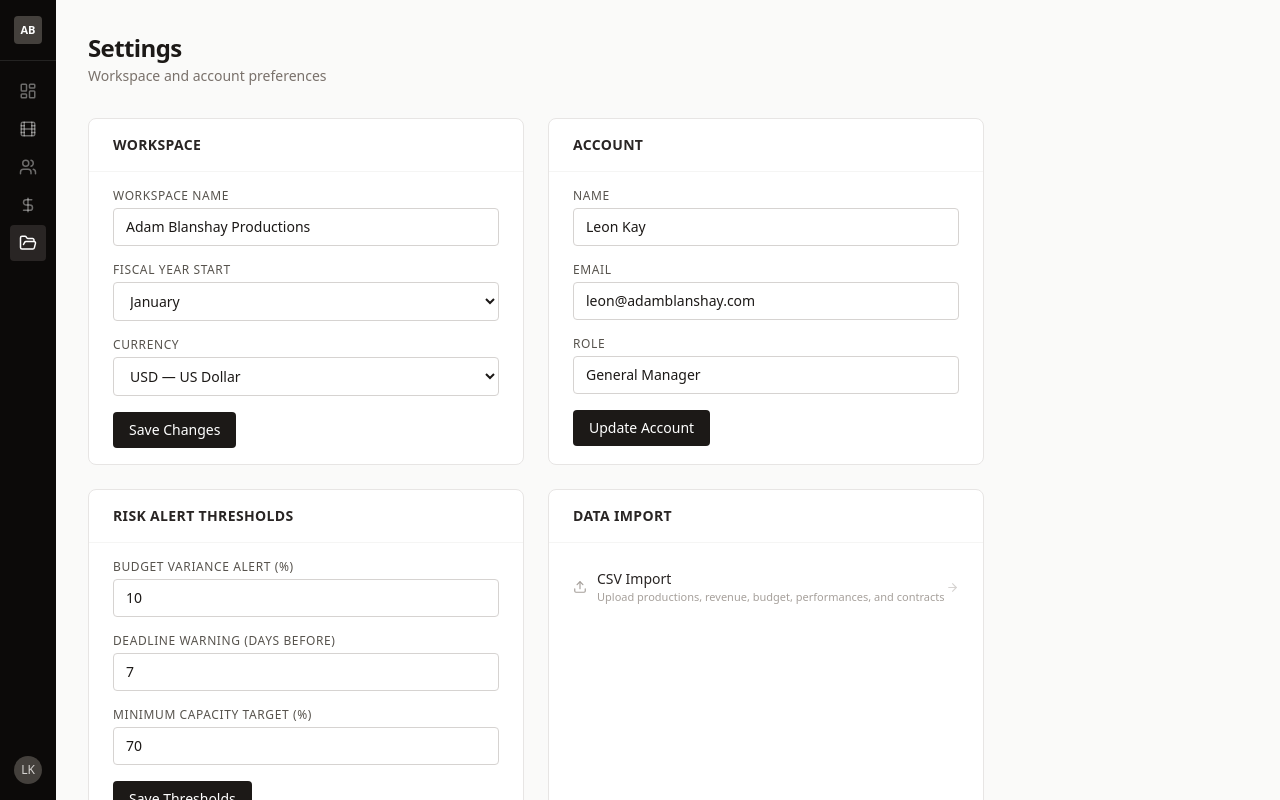
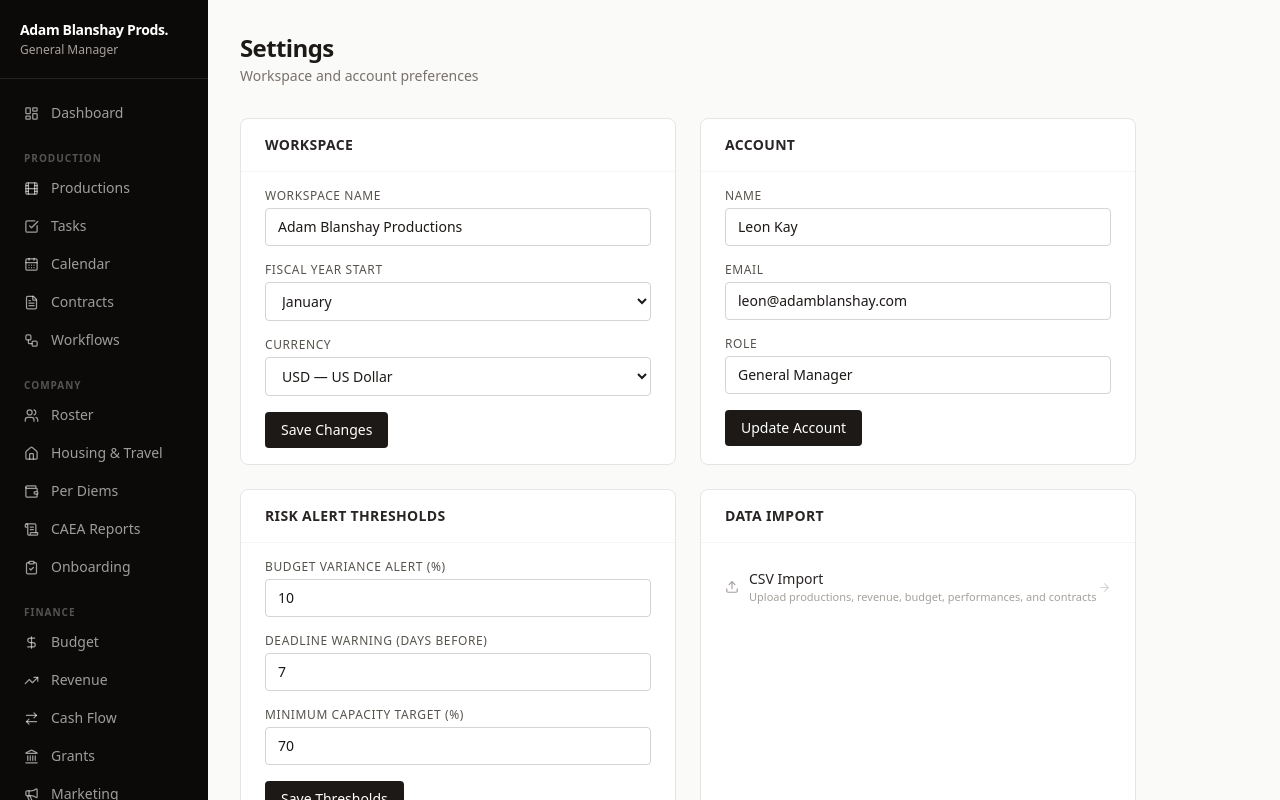
Before and after one commit to MattStody/StageOS, a Next.js app: page /settings in a window 1280 px wide. Built offline with nearby package versions, Linux system fonts and the light colour scheme.

Commit message:
Show expanded labeled sidebar for role users, keep icon rail for admin
https://claude.ai/code/session_011sicns6EXz6p7GjtupkytX

```diff
--- a/components/layout/Sidebar.tsx
+++ b/components/layout/Sidebar.tsx
@@ -96,10 +96,97 @@ export function Sidebar() {
   const logoUrl = isDemo && config?.logoUrl ? config.logoUrl : null
 
   const allowedSections = currentUser?.sections ?? sections.map((s) => s.id)
+  const visibleSections = sections.filter((s) => isDemo || allowedSections.includes(s.id))
 
   const userInitials = userName.split(' ').map((w: string) => w[0]).join('').slice(0, 2).toUpperCase()
   const orgInitials = orgName.split(' ').map((w: string) => w[0]).join('').slice(0, 2).toUpperCase()
 
+  // Role users (not admin, not demo) get the expanded labeled sidebar
+  const useExpandedNav = !currentUser?.isAdmin && !isDemo
+
+  if (useExpandedNav) {
+    return (
+      <aside
+        className="w-52 shrink-0 bg-stone-950 min-h-screen flex flex-col z-40"
+        style={navColor ? { backgroundColor: navColor } : undefined}
+      >
+        {/* Logo */}
+        <div className="px-5 py-5 border-b border-white/10">
+          <p className="text-white font-semibold text-sm tracking-tight truncate">{orgName}</p>
+          <p className="text-stone-400 text-xs mt-0.5 truncate">{userTitle}</p>
+        </div>
+
+        {/* Nav */}
+        <nav className="flex-1 px-3 py-4 space-y-5 overflow-y-auto">
+          {visibleSections.map((section) => {
+            if (section.href) {
+              const active = isSectionActive(section, pathname)
+              const Icon = section.icon
+              return (
+                <Link
+                  key={section.id}
+                  href={section.href}
+                  className={cn(
+                    'flex items-center gap-3 px-3 py-2 rounded text-sm transition-colors',
+                    active ? 'text-white' : 'text-white/60 hover:text-white hover:bg-white/10',
+                  )}
+                  style={active ? { backgroundColor: accentColor ?? '#292524' } : undefined}
+                >
+                  <Icon size={15} />
+                  {section.label}
+                </Link>
+              )
+            }
+            return (
+              <div key={section.id}>
+                <p className="px-3 mb-1 text-[10px] font-semibold uppercase tracking-widest text-white/30">
+                  {section.label}
+                </p>
+                <div className="space-y-0.5">
+                  {section.items?.map((item) => {
+                    const active = pathname === item.href || pathname.startsWith(item.href + '/')
+                    const Icon = item.icon
+                    return (
+                      <Link
+                        key={item.href}
+                        href={item.href}
+                        className={cn(
+                          'flex items-center gap-3 px-3 py-2 rounded text-sm transition-colors',
+                          active ? 'text-white' : 'text-white/60 hover:text-white hover:bg-white/10',
+                        )}
+                        style={active ? { backgroundColor: accentColor ?? '#292524' } : undefined}
+                      >
+                        <Icon size={15} />
+                        {item.label}
+                      </Link>
+                    )
+                  })}
+                </div>
+              </div>
+            )
+          })}
+        </nav>
+
+        {/* User */}
+        <div className="px-5 py-4 border-t border-white/10">
+          <div className="flex items-center gap-3">
+            <div
+              className="w-7 h-7 rounded-full flex items-center justify-center text-xs font-medium shrink-0"
+              style={{ backgroundColor: '#44403c', color: '#d6d3d1' }}
+            >
+              {userInitials}
+            </div>
+            <div className="min-w-0">
+              <p className="text-xs text-stone-300 font-medium truncate">{userName}</p>
+              <p className="text-xs text-stone-500 truncate">{userTitle}</p>
+            </div>
+          </div>
+        </div>
+      </aside>
+    )
+  }
+
+  // Admin / demo: icon rail with hover flyouts
   return (
     <aside
       className="w-14 shrink-0 bg-stone-950 min-h-screen flex flex-col items-center z-40 relative"
@@ -127,7 +214,7 @@ export function Sidebar() {
 
       {/* Nav rail */}
       <nav className="flex-1 flex flex-col items-center py-3 gap-0.5 w-full">
-        {sections.filter((s) => isDemo || allowedSections.includes(s.id)).map((section) => {
+        {visibleSections.map((section) => {
           const active = isSectionActive(section, pathname)
           const Icon = section.icon
 
@@ -159,7 +246,6 @@ export function Sidebar() {
           return (
             <div key={section.id} className="relative group w-full flex justify-center">
               <div className="cursor-default">{iconBtn}</div>
-              {/* Flyout */}
               <div className="absolute left-full top-0 hidden group-hover:block z-50" style={{ paddingLeft: 6 }}>
                 <div className="bg-stone-900 border border-white/10 rounded-lg shadow-2xl py-2 min-w-[168px]">
                   <p className="px-3 pb-1.5 text-[10px] font-semibold uppercase tracking-widest text-white/30">
```
